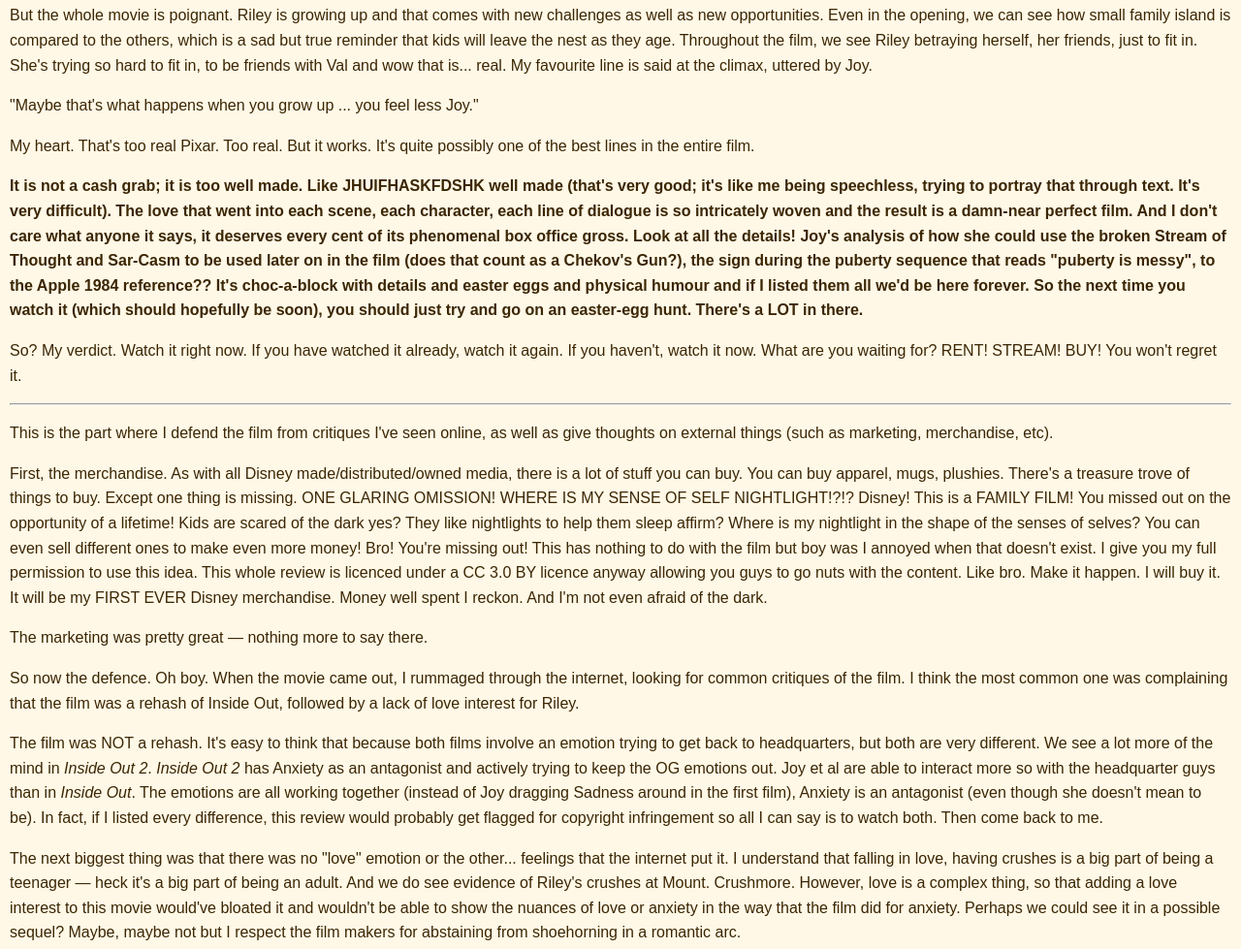
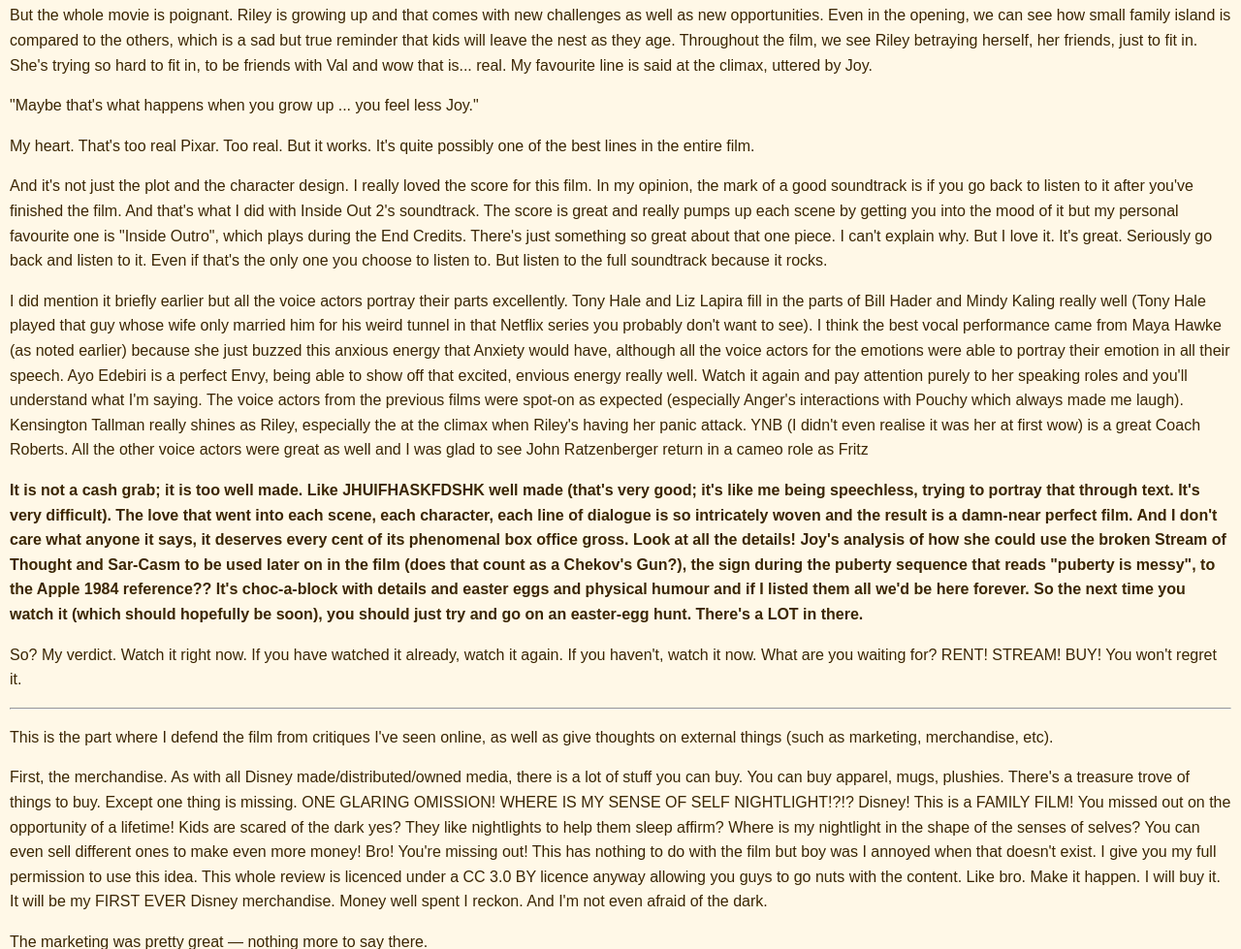
Before and after one commit to spaceylatte/spaceylatte.github.io, a plain HTML site: page insideout2.html in a window 1280 px wide. Shown: the part 3119-4098 px from the top of the page at 97% size. Drawn offline with Linux system fonts and the light colour scheme.

Commit message:
Update insideout2.html
added information about vas + score

```diff
--- a/insideout2.html
+++ b/insideout2.html
@@ -69,6 +69,10 @@ x<!DOCTYPE html>
 
         <p>My heart. That's too real Pixar. Too real. But it works. It's quite possibly one of the best lines in the entire film. </p>
 
+        <p>And it's not just the plot and the character design. I really loved the score for this film. In my opinion, the mark of a good soundtrack is if you go back to listen to it after you've finished the film. And that's what I did with Inside Out 2's soundtrack. The score is great and really pumps up each scene by getting you into the mood of it but my personal favourite one is "Inside Outro", which plays during the End Credits. There's just something so great about that one piece. I can't explain why. But I love it. It's great. Seriously go back and listen to it. Even if that's the only one you choose to listen to. But listen to the full soundtrack because it rocks.</p>
+
+        <p>I did mention it briefly earlier but all the voice actors portray their parts excellently. Tony Hale and Liz Lapira fill in the parts of Bill Hader and Mindy Kaling really well (Tony Hale played that guy whose wife only married him for his weird tunnel in that Netflix series you probably don't want to see). I think the best vocal performance came from Maya Hawke (as noted earlier) because she just buzzed this anxious energy that Anxiety would have, although all the voice actors for the emotions were able to portray their emotion in all their speech. Ayo Edebiri is a perfect Envy, being able to show off that excited, envious energy really well. Watch it again and pay attention purely to her speaking roles and you'll understand what I'm saying. The voice actors from the previous films were spot-on as expected (especially Anger's interactions with Pouchy which always made me laugh). Kensington Tallman really shines as Riley, especially the at the climax when Riley's having her panic attack. YNB (I didn't even realise it was her at first wow) is a great Coach Roberts. All the other voice actors were great as well and I was glad to see John Ratzenberger return in a cameo role as Fritz</p>
+
         <p><strong>It is not a cash grab; it is too well made. Like JHUIFHASKFDSHK well made (that's very good; it's like me being speechless, trying to portray that through text. It's very difficult). The love that went into each scene, each character, each line of dialogue is so intricately woven and the result is a damn-near perfect film. And I don't care what anyone it says, it deserves every cent of its phenomenal box office gross. Look at all the details! Joy's analysis of how she could use the broken Stream of Thought and Sar-Casm to be used later on in the film (does that count as a Chekov's Gun?), the sign during the puberty sequence that reads "puberty is messy", to the Apple 1984 reference?? It's choc-a-block with details and easter eggs and physical humour and if I listed them all we'd be here forever. So the next time you watch it (which should hopefully be soon), you should just try and go on an easter-egg hunt. There's a LOT in there.</strong></p>
 
         <p>So? My verdict. Watch it right now. If you have watched it already, watch it again. If you haven't, watch it now. What are you waiting for? RENT! STREAM! BUY! You won't regret it. </p><hr />
```
